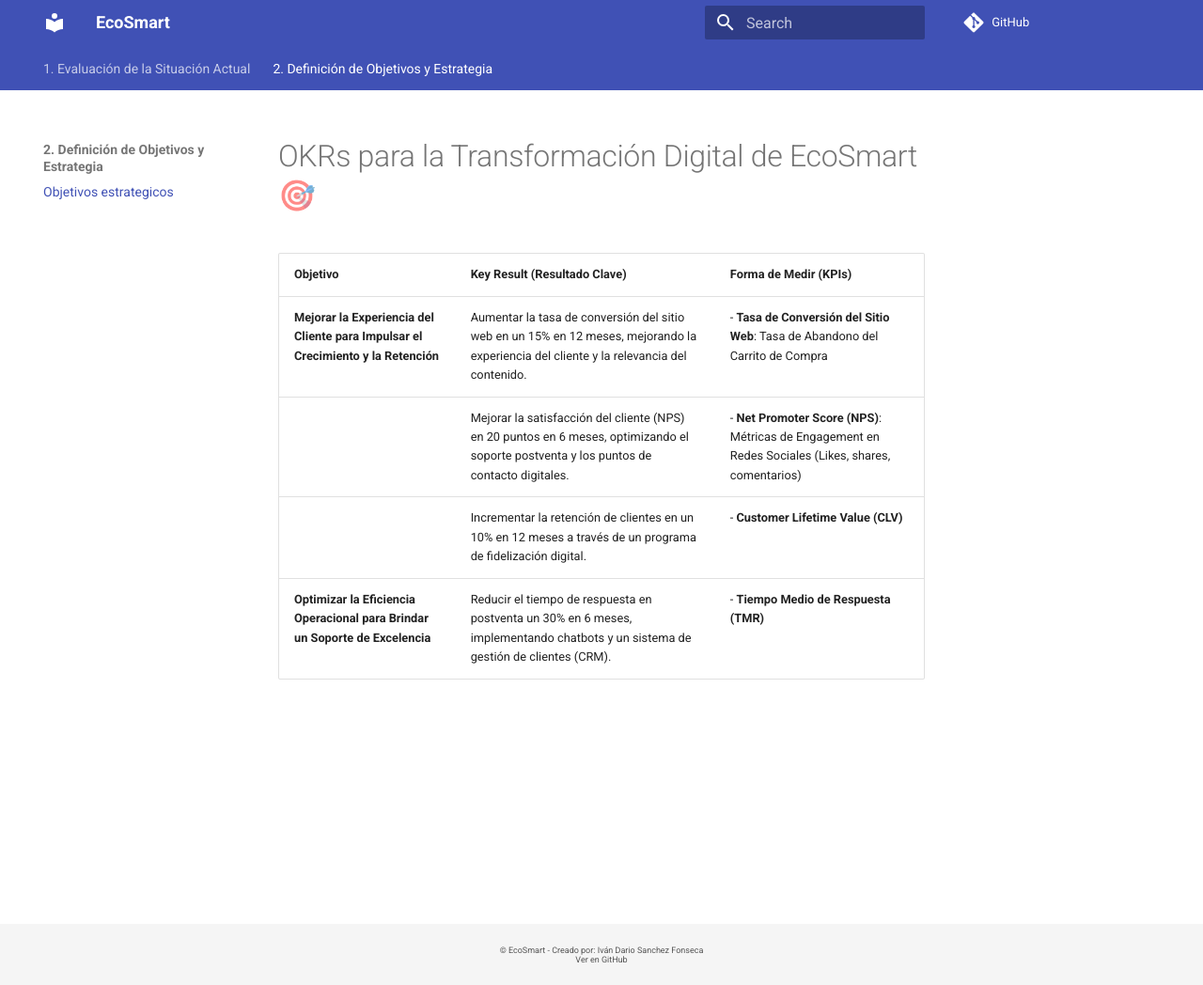
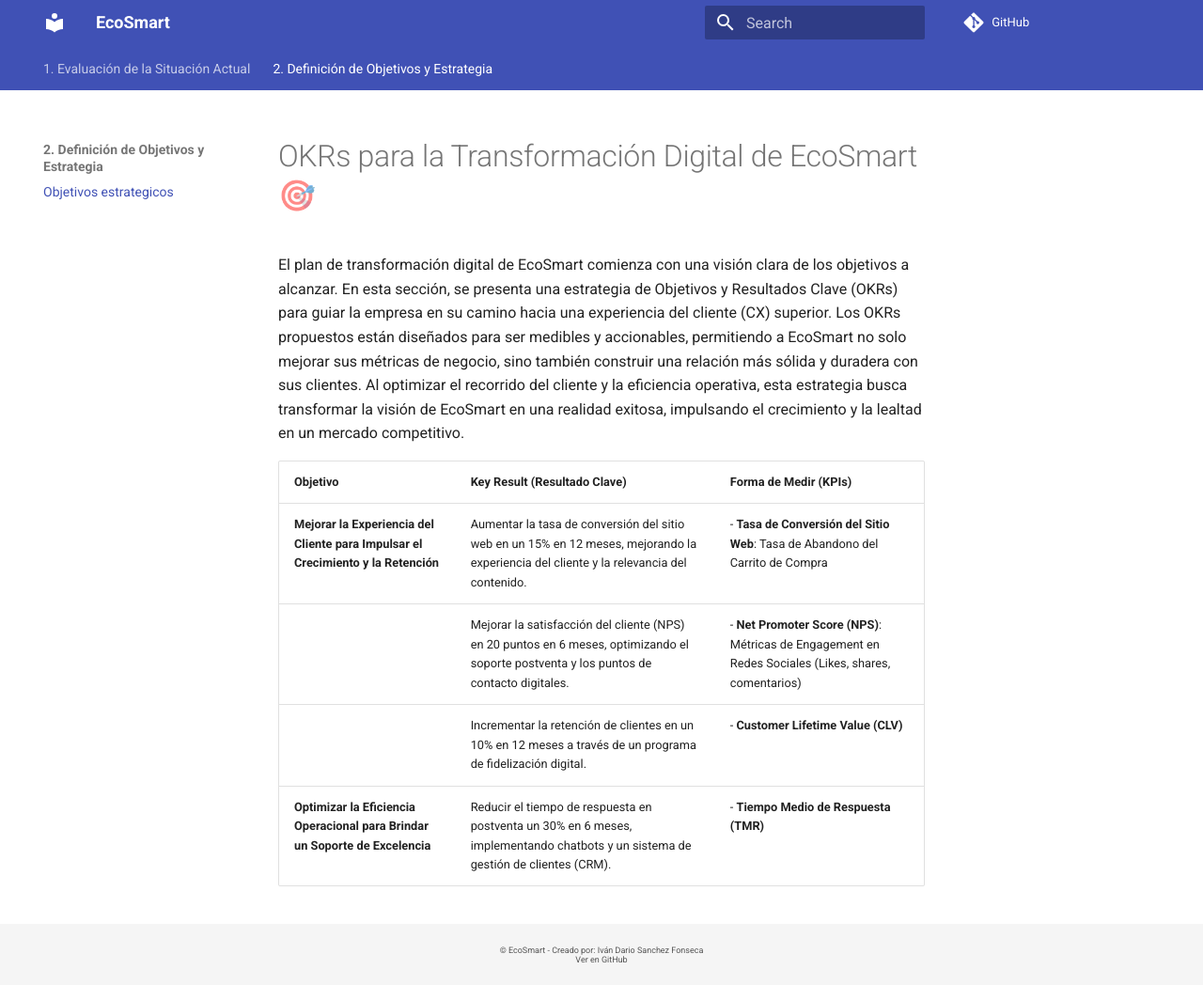
Before and after one commit to EOBS-MIDE/EcoSmart, an MkDocs documentation site: the page built from docs/objetivosEstrategia/ObjetivosEstrategicos.md, in a window 1280 px wide and 1048 px high. Shown: the whole window at 94% size. Built offline with MkDocs 1.6.1 and Material for MkDocs 9.7.7, drawn with Linux system fonts in a browser that asks for light colours; the version menu is left out.

Commit message:
Agrego descripción a los objetivos

```diff
--- a/docs/objetivosEstrategia/ObjetivosEstrategicos.md
+++ b/docs/objetivosEstrategia/ObjetivosEstrategicos.md
@@ -1,6 +1,6 @@
 # OKRs para la Transformación Digital de EcoSmart 🎯
 
-
+El plan de transformación digital de EcoSmart comienza con una visión clara de los objetivos a alcanzar. En esta sección, se presenta una estrategia de Objetivos y Resultados Clave (OKRs) para guiar la empresa en su camino hacia una experiencia del cliente (CX) superior. Los OKRs propuestos están diseñados para ser medibles y accionables, permitiendo a EcoSmart no solo mejorar sus métricas de negocio, sino también construir una relación más sólida y duradera con sus clientes. Al optimizar el recorrido del cliente y la eficiencia operativa, esta estrategia busca transformar la visión de EcoSmart en una realidad exitosa, impulsando el crecimiento y la lealtad en un mercado competitivo.
 
 | Objetivo | Key Result (Resultado Clave) | Forma de Medir (KPIs) |
 | :--- | :--- | :--- |
```
